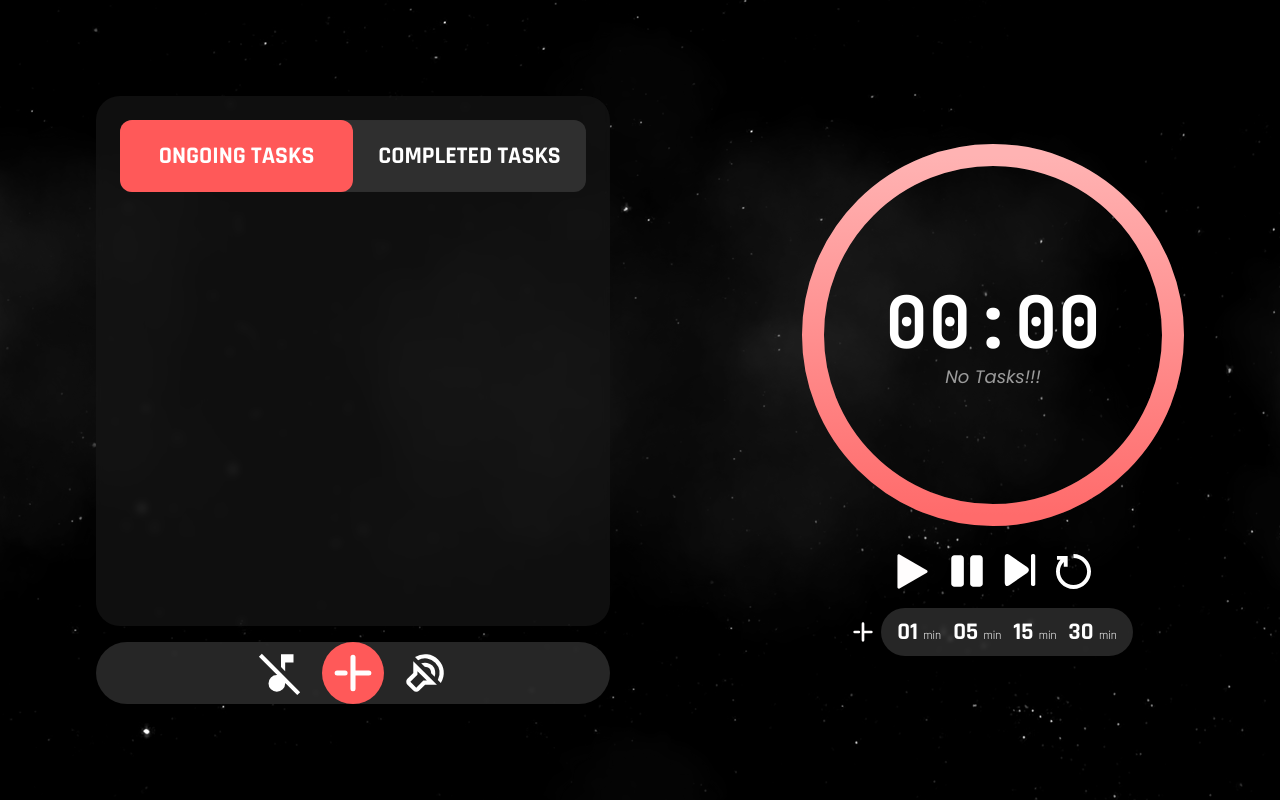
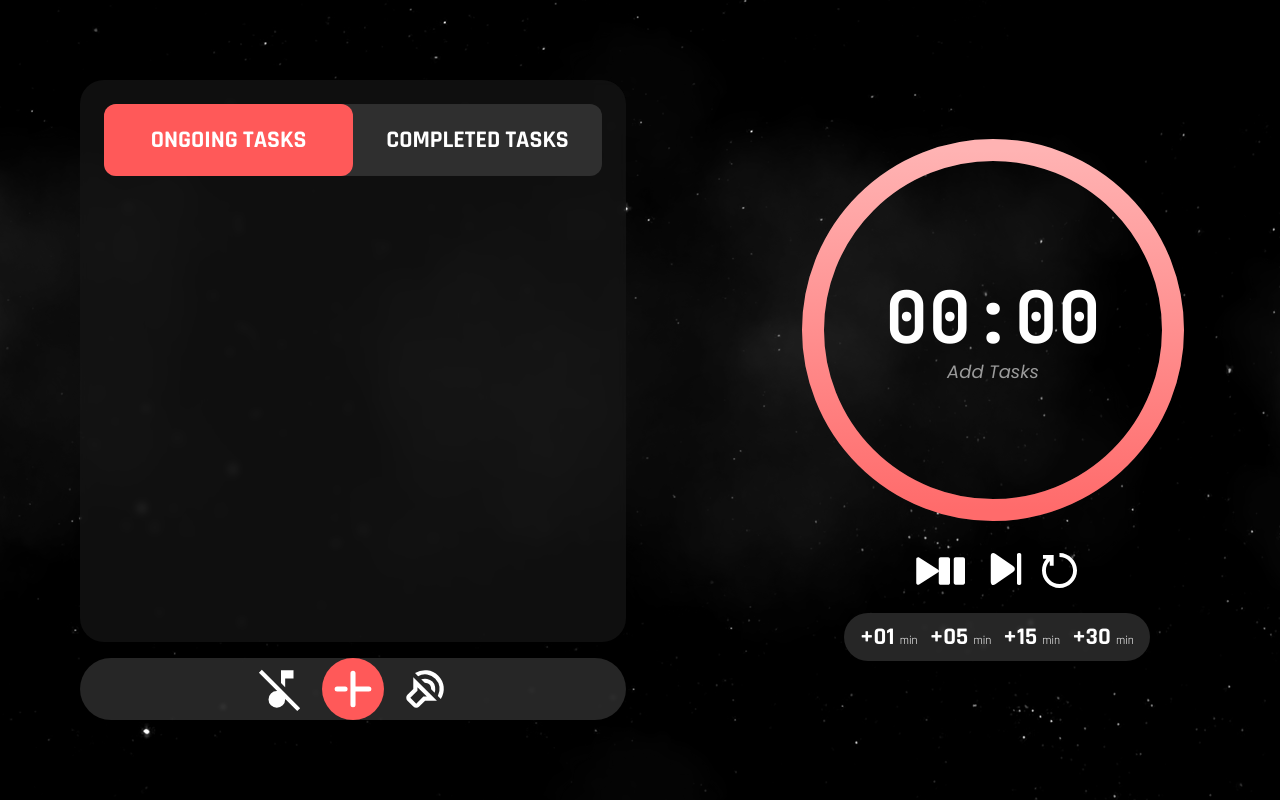
Before and after one commit to navinkumar-classic/Gomodoro, a React (Vite) app: page / in a window 1280 px wide. Built offline with nearby package versions, Linux system fonts and the light colour scheme.

Commit message:
minor fixes to icon

```diff
--- a/src/App.jsx
+++ b/src/App.jsx
@@ -16,7 +16,7 @@ function App() {
 
     const [justFinishedTask, setJustFinishedTask] = useState(null); // task waiting for user input
     const [isInitialized, setIsInitialized] = useState(false); // whether the currentTask[0] has been loaded into the timer
-    const [timerText, setTimerText] = useState("No Tasks!!!");
+    const [timerText, setTimerText] = useState("Add Tasks");
 
     // delete task from queue
     const deleteTask = (index) => {
@@ -38,7 +38,7 @@ function App() {
     useEffect(() => {
         // no tasks: reset
         if (!currentTask || currentTask.length === 0) {
-            setTimerText("No Tasks!!!");
+            setTimerText("Add Tasks");
             setCurrentTime(0);
             setTotalTime(0);
             setIsInitialized(false);
@@ -190,6 +190,7 @@ function App() {
                         currentTime={currentTime}
                         totalTime={totalTime}
                         pauseFunction={() => setIsPause(true)}
+                        isPause={isPause}
                         playFunction={playFunction}
                         replayFunction={replayFunction}
                         ongoingTask={timerText}
--- a/src/assets/TaskSection.jsx
+++ b/src/assets/TaskSection.jsx
@@ -12,6 +12,9 @@ export default function TaskSection({setAddTask, currentTask, completedTask, del
 
     const [showVolume, setShowVolume] = useState(false);
     const [volume, setVolume] = useState(0.5);
+
+    const [musicHover, setMusicHover] = useState(false);
+    const [soundHover, setSoundHover] = useState(false);
 
     const handleVolumeChange = (event, newValue) => {
         setVolume(newValue);
@@ -38,31 +41,31 @@ export default function TaskSection({setAddTask, currentTask, completedTask, del
     }
 
     return(
-        <div className={`basis-[60%] h-screen lg:p-24 md:p-12 p-9 flex flex-col z-10`}>
+        <div className={`basis-[60%] h-screen lg:p-20 md:p-12 p-[2.5vw] flex flex-col z-10 lg:mb-0 mb-10`}>
             <TaskManager currentTask={currentTask}
                          completedTask={completedTask}
                          deleteTask={deleteTask}
             />
             <div
-                className={`bg-[#4D4D4D]/50 backdrop-blur-[2px] gap-4 rounded-full mt-4 flex justify-center items-center`}>
+                className={`lg:bg-[#4D4D4D]/50 bg-[#4D4D4D]/70 lg:backdrop-blur-[2px] backdrop-blur-[4px] gap-4 rounded-full mt-4 flex lg:relative fixed lg:bottom-auto bottom-4 lg:w-auto w-[95vw] justify-center items-center`}>
 
                 {isPlaying ? (
-                    <span onClick={() => stopMusic()}>
-                        <MusicOn width={50} height={50} color="#FFF"/>
+                    <span onClick={() => stopMusic()} onMouseEnter={() => setMusicHover(true)} onMouseLeave={() => setMusicHover(false)}>
+                        <MusicOn width={50} height={50} color={`${musicHover ? "#BBBBBB" : "#FFFFFF"}`}/>
                     </span>
                 ):(
-                    <span onClick={() => startMusic()}>
-                        <MusicOff width={50} height={50} color="#FFF"/>
+                    <span onClick={() => startMusic()} onMouseEnter={() => setMusicHover(true)} onMouseLeave={() => setMusicHover(false)}>
+                        <MusicOff width={50} height={50} color={`${musicHover ? "#BBBBBB" : "#FFFFFF"}`}/>
                     </span>
                 )}
 
 
                 <div className={`bg-[#FF5959] rounded-full cursor-pointer p-3`} onClick={() => setAddTask(true)}>
-                    <Plus width={38} height={38} lineWidth={8}/>
+                    <Plus width={38} height={38} lineWidth={8} color={"white"} />
                 </div>
 
-                <span onClick={() => showHideVolumeSlider()} >
-                    <Sound width={50} height={50} color="#FFF"/>
+                <span onClick={() => showHideVolumeSlider()} onMouseEnter={() => setSoundHover(true)} onMouseLeave={() => setSoundHover(false)} className={`relative cursor-pointer`} >
+                    <Sound width={50} height={50} color={`${soundHover ? "#BBBBBB" : "#FFFFFF"}`}/>
 
                     {showVolume && (
                         <div className="absolute bottom-16 left-1/2 -translate-x-1/2 bg-[#222] p-3 rounded-xl shadow-lg w-64">
--- a/src/assets/TimerSection.jsx
+++ b/src/assets/TimerSection.jsx
@@ -1,46 +1,52 @@
 import Timer from "./timer/Timer.jsx";
 import Replay from "./icons/Replay.jsx";
-import Play from "./icons/Play.jsx";
-import Pause from "./icons/Pause.jsx";
 import Next from "./icons/Next.jsx";
-import Plus from "./icons/Plus.jsx";
+import PlayPause from "./icons/PlayPause.jsx";
 
-export  default function TimerSection({currentTime, totalTime, pauseFunction, playFunction, replayFunction, ongoingTask, moveToNextTask, extendTime}) {
+import { useState } from "react";
+
+
+export  default function TimerSection({currentTime, totalTime, pauseFunction, isPause, playFunction, replayFunction, ongoingTask, moveToNextTask, extendTime}) {
+
+    const [playPauseHover, setPlayPauseHover] = useState(false);
+    const [nextHover, setNextHover] = useState(false);
+    const [replayHover, setReplayHover] = useState(false);
+
+    const pausePlay = () => {
+        if(isPause) return playFunction();
+        return pauseFunction();
+    }
     return(
         <div className={`basis-[40%] lg:h-screen md:h-screen h-auto lg:p-24 md:p-12 p-9 flex flex-col z-10`}>
             <div className={`grow flex flex-col items-center justify-center`}>
                 <Timer currentTime = {currentTime} totalTime = {totalTime} ongoingTask={ongoingTask} />
                 <div className={`flex flex-row mt-5 gap-3 cursor-pointer`}>
-                    <span className={`pt-2`} onClick={playFunction}>
-                        <Play width={35} height={35} />
+
+                    <span className={`mr-2`} onClick={pausePlay} onMouseEnter={() => setPlayPauseHover(true)} onMouseLeave={() => setPlayPauseHover(false)}>
+                        <PlayPause width={60} height={60} color={`${playPauseHover ? "#BBBBBB" : "#FFFFFF"}`}/>
                     </span>
-                    <span onClick={pauseFunction}>
-                        <Pause width={50} height={50}/>
+                    <span className={`mt-3 mr-2`} onClick={moveToNextTask} onMouseEnter={() => setNextHover(true)} onMouseLeave={() => setNextHover(false)}>
+                        <Next width={32} height={32} color={`${nextHover ? "#BBBBBB" : "#FFFFFF"}`} />
                     </span>
-                    <span className={`mt-2 mr-2`} onClick={moveToNextTask}>
-                        <Next width={32} height={32} color={"#FFFFFF"} />
-                    </span>
-                    <span className={`mt-2`} onClick={replayFunction}>
-                        <Replay width={35} height={35} />
+                    <span className={`mt-3`} onClick={replayFunction} onMouseEnter={() => setReplayHover(true)} onMouseLeave={() => setReplayHover(false)}>
+                        <Replay width={35} height={35} color={`${replayHover ? "#BBBBBB" : "#FFFFFF"}`} />
                     </span>
                 </div>
 
-                <div className={`flex flex-row mt-3 items-center cursor-pointer`}>
-
-                    <Plus width={20} height={20} lineWidth={8}/>
+                <div className={`flex flex-row lg:mt-3 mt-6 items-center cursor-pointer`}>
 
                     <div className={`bg-[#4D4D4D]/50 ml-2 rajdhani flex backdrop-blur-[2px] gap-3 rounded-full p-2 px-4`}>
-                        <div className={`text-2xl font-bold`} onClick={() => extendTime(60)}>
-                            01 <span className={`font-normal text-xs`}>min</span>
+                        <div className={`md:text-2xl text-xl font-bold text-white hover:text-[#BBBBBB]`} onClick={() => extendTime(60)}>
+                            +01 <span className={`font-normal text-xs`}>min</span>
                         </div>
-                        <div className={`text-2xl font-bold`} onClick={() => extendTime(300)}>
-                            05 <span className={`font-normal text-xs`}>min</span>
+                        <div className={`md:text-2xl text-xl font-bold text-white hover:text-[#BBBBBB]`} onClick={() => extendTime(300)}>
+                            +05 <span className={`font-normal text-xs`}>min</span>
                         </div>
-                        <div className={`text-2xl font-bold`} onClick={() => extendTime(900)}>
-                            15 <span className={`font-normal text-xs`}>min</span>
+                        <div className={`md:text-2xl text-xl font-bold text-white hover:text-[#BBBBBB]`} onClick={() => extendTime(900)}>
+                            +15 <span className={`font-normal text-xs`}>min</span>
                         </div>
-                        <div className={`text-2xl font-bold`} onClick={() => extendTime(1800)}>
-                            30 <span className={`font-normal text-xs`}>min</span>
+                        <div className={`md:text-2xl text-xl font-bold text-white hover:text-[#BBBBBB]`} onClick={() => extendTime(1800)}>
+                            +30 <span className={`font-normal text-xs`}>min</span>
                         </div>
                     </div>
 
--- /dev/null
+++ b/src/assets/icons/PlayPause.jsx
@@ -0,0 +1,13 @@
+export default function PlayPause({width, height, color}) {
+    return (
+        <svg width={width} height={height} viewBox="0 0 24 24" version="1.1" xmlns="http://www.w3.org/2000/svg" xmlns:xlink="http://www.w3.org/1999/xlink">
+            <g id="🔍-Product-Icons" stroke="none" strokeWidth="1" fill="none" fillRule="evenodd">
+                <g id="ic_fluent_video_play_pause_24_filled" fill={color} fillRule="nonzero">
+                    <path d="M3.65140982,6.61646219 L11.1528787,11.3693959 C11.3672679,11.5052331 11.4827597,11.722675 11.4993749,11.9464385 L11.4984593,7.25 C11.4984593,6.83578644 11.8342458,6.5 12.2484593,6.5 L15.2484593,6.5 C15.6626729,6.5 15.9984593,6.83578644 15.9984593,7.25 L15.9984593,16.75 C15.9984593,17.1642136 15.6626729,17.5 15.2484593,17.5 L12.2484593,17.5 C11.8342458,17.5 11.4984593,17.1642136 11.4984593,16.75 L11.4993494,12.0597632 C11.4826318,12.2835468 11.3670166,12.5009613 11.1525249,12.6366956 L3.65105604,17.3837618 C3.15168144,17.6997752 2.5,17.3409648 2.5,16.75 L2.5,7.25 C2.5,6.65884683 3.15205264,6.30006928 3.65140982,6.61646219 Z M21.2477085,6.50037474 C21.661922,6.50037474 21.9977085,6.83616118 21.9977085,7.25037474 L21.9977085,16.7496253 C21.9977085,17.1638388 21.661922,17.4996253 21.2477085,17.4996253 L18.2477085,17.4996253 C17.8334949,17.4996253 17.4977085,17.1638388 17.4977085,16.7496253 L17.4977085,7.25037474 C17.4977085,6.83616118 17.8334949,6.50037474 18.2477085,6.50037474 L21.2477085,6.50037474 Z" id="🎨-Color">
+
+                    </path>
+                </g>
+            </g>
+        </svg>
+    );
+}
--- a/src/assets/icons/Plus.jsx
+++ b/src/assets/icons/Plus.jsx
@@ -1,8 +1,8 @@
 
-export default function Plus({width, height, lineWidth}) {
+export default function Plus({width, height, lineWidth, color}) {
     return(
         <svg width={width} height={height} viewBox="0 0 60 60" fill="none" xmlns="http://www.w3.org/2000/svg">
-            <path d="M30 5V55M30 30H55M5 30H17.5" stroke="#FFFDFD" strokeWidth={lineWidth} strokeLinecap="round" strokeLinejoin="round"/>
+            <path d="M30 5V55M30 30H55M5 30H17.5" stroke={color} strokeWidth={lineWidth} strokeLinecap="round" strokeLinejoin="round"/>
         </svg>
     );
 }
--- a/src/assets/icons/Replay.jsx
+++ b/src/assets/icons/Replay.jsx
@@ -1,9 +1,10 @@
 
-export default function Replay({width, height}) {
+export default function Replay({width, height, color}) {
     return(
         <svg width={width} height={height} viewBox="0 0 50 50" fill="none" xmlns="http://www.w3.org/2000/svg">
             <g clipPath="url(#clip0_3_17)">
-                <path fillRule="evenodd" clipRule="evenodd" d="M25 0V5.55555C35.7195 5.55555 44.4445 14.2778 44.4445 25C44.4445 35.7222 35.7195 44.4445 25 44.4445C14.2805 44.4445 5.55555 35.7222 5.55555 25C5.55555 19.8695 7.59721 15.0389 11.1111 11.4389V18.0555H16.6667V2.77779H1.38888V8.33333H6.36388C2.30833 12.8667 0 18.775 0 25C0 38.7833 11.2139 50 25 50C38.7861 50 50 38.7833 50 25C50 11.2167 38.7861 0 25 0Z" fill="white"/>
+                <path fillRule="evenodd" clipRule="evenodd" d="M25 0V5.55555C35.7195 5.55555 44.4445 14.2778 44.4445 25C44.4445 35.7222 35.7195 44.4445 25 44.4445C14.2805 44.4445 5.55555 35.7222 5.55555 25C5.55555 19.8695 7.59721 15.0389 11.1111 11.4389V18.0555H16.6667V2.77779H1.38888V8.33333H6.36388C2.30833 12.8667 0 18.775 0 25C0 38.7833 11.2139 50 25 50C38.7861 50 50 38.7833 50 25C50 11.2167 38.7861 0 25 0Z"
+                      fill={color}/>
             </g>
         </svg>
     );
```
